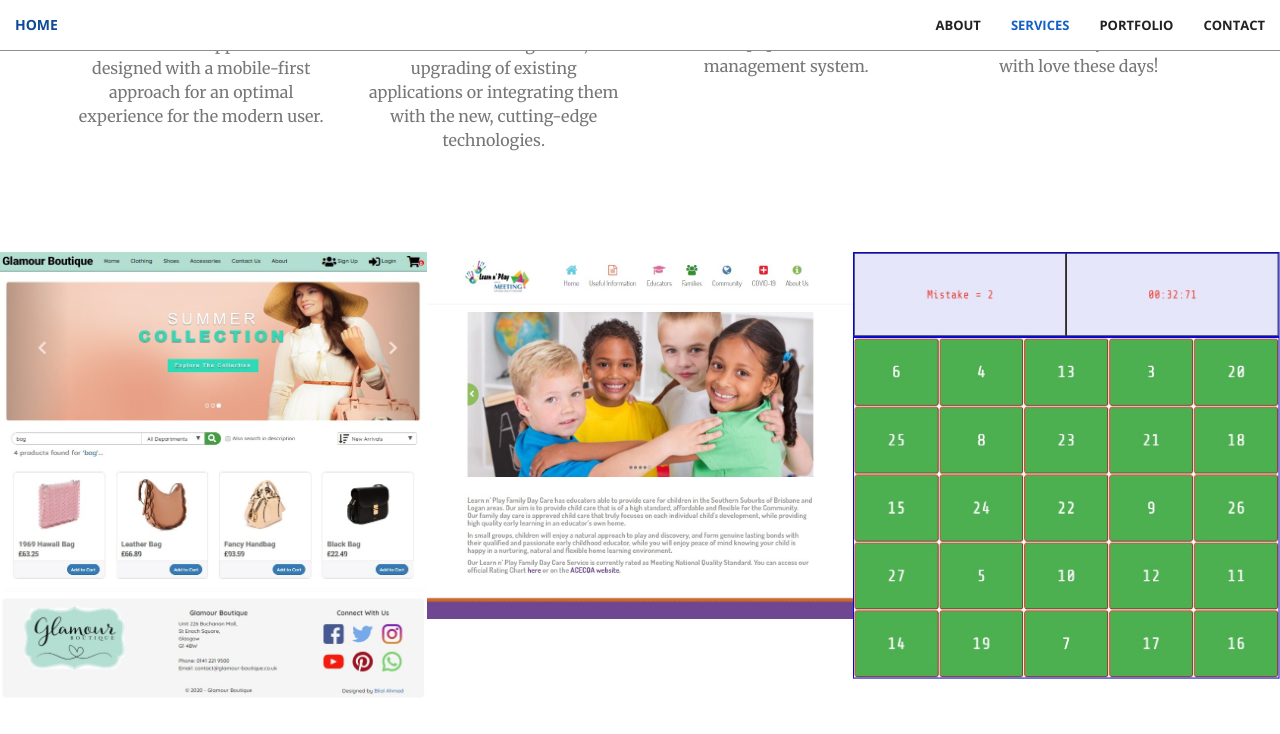
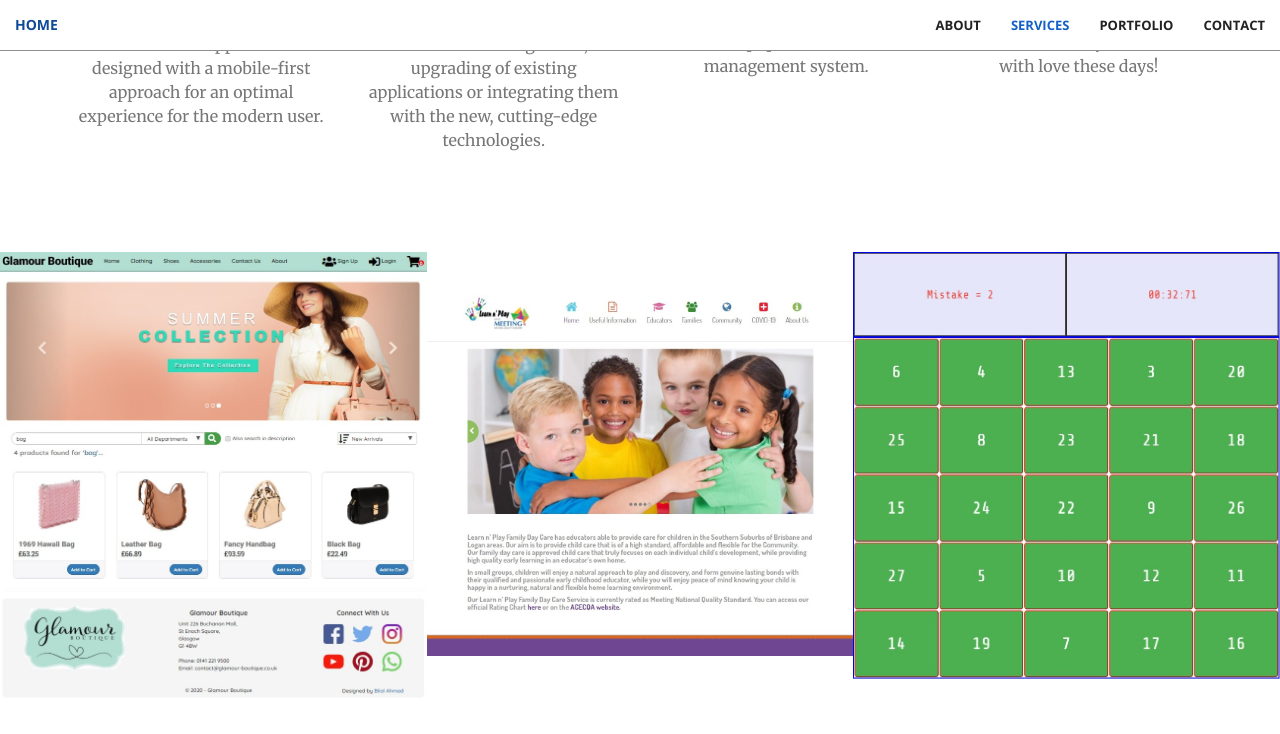
Before and after one commit to Bilal44/bilal44.github.io, a Jekyll site: the page built from index.html, in a window 1280 px wide and 900 px high, scrolled down 2023 px. Shown: the top 734 px of the window. Built offline with Jekyll 4.4.1, drawn with Linux system fonts in a browser that asks for light colours.

Commit message:
Change image dimensions and layout

```diff
--- a/_sass/_base.scss
+++ b/_sass/_base.scss
@@ -224,7 +224,7 @@ header {
 .portfolio-box {
     position: relative;
     display: block;
-    height: 700px;
+    height: 675px;
     width: 100%;
     margin: 0 auto;
     .portfolio-box-caption {
```
Also changed, not shown: img/portfolio/2-old.jpg (deleted), img/portfolio/2.jpg, img/portfolio/4.jpg, img/portfolio/6.jpg.
